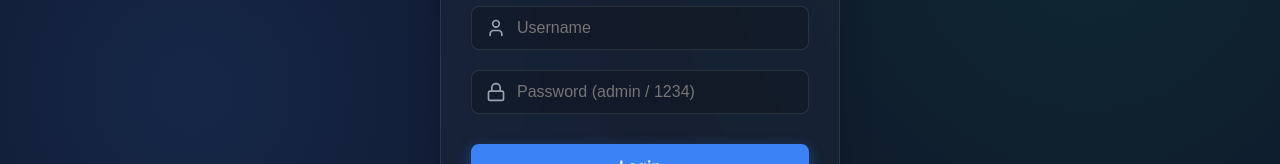
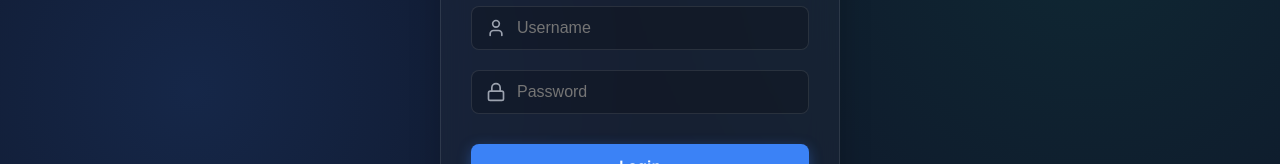
Before and after one commit to kavishkarasara/Gas_Location_Project, a Next.js app: page /dashboard/login in a window 1280 px wide. Shown: the part 309-473 px from the top of the page. Built offline with nearby package versions, Linux system fonts and the light colour scheme.

Commit message:
Update login and signup UI text

```diff
--- a/app/dashboard/login/page.tsx
+++ b/app/dashboard/login/page.tsx
@@ -70,7 +70,7 @@ export default function DealerLogin() {
                         <Lock size={20} style={{ position: "absolute", left: "15px", top: "50%", transform: "translateY(-50%)", color: "#9ca3af" }} />
                         <input
                             type="password"
-                            placeholder="Password (admin / 1234)"
+                            placeholder="Password"
                             value={password}
                             onChange={(e) => setPassword(e.target.value)}
                             required
```
